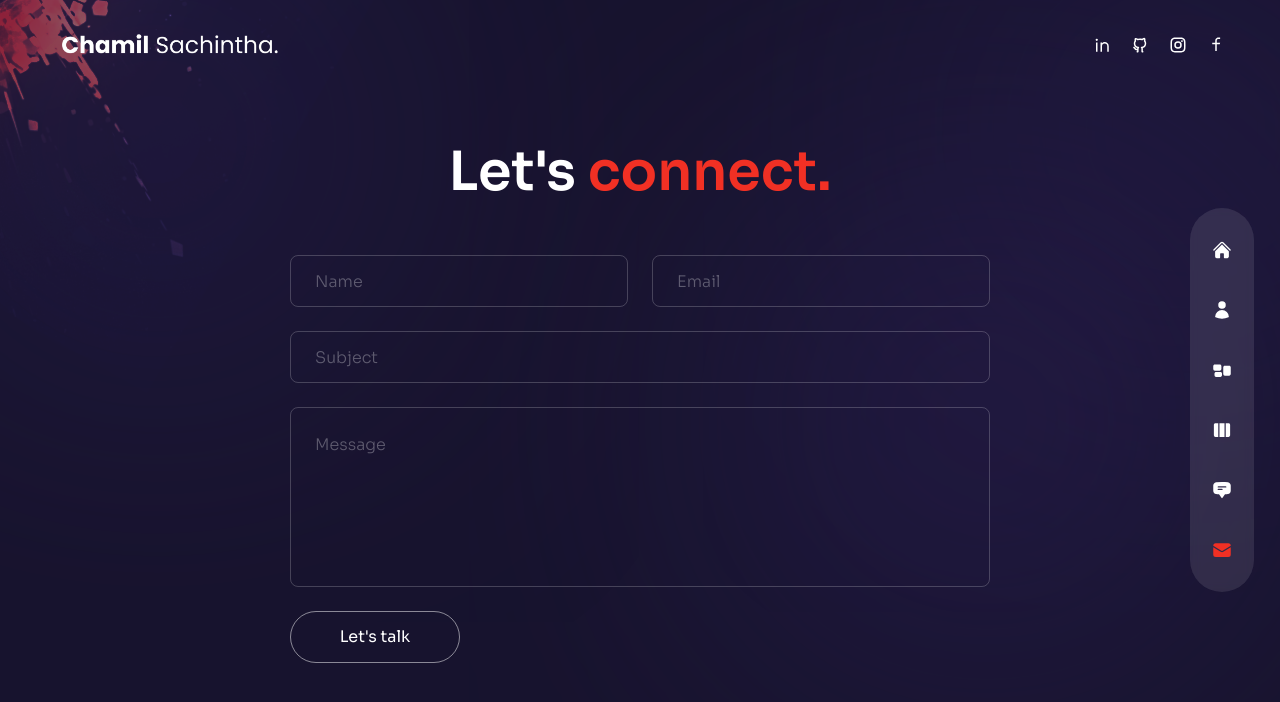
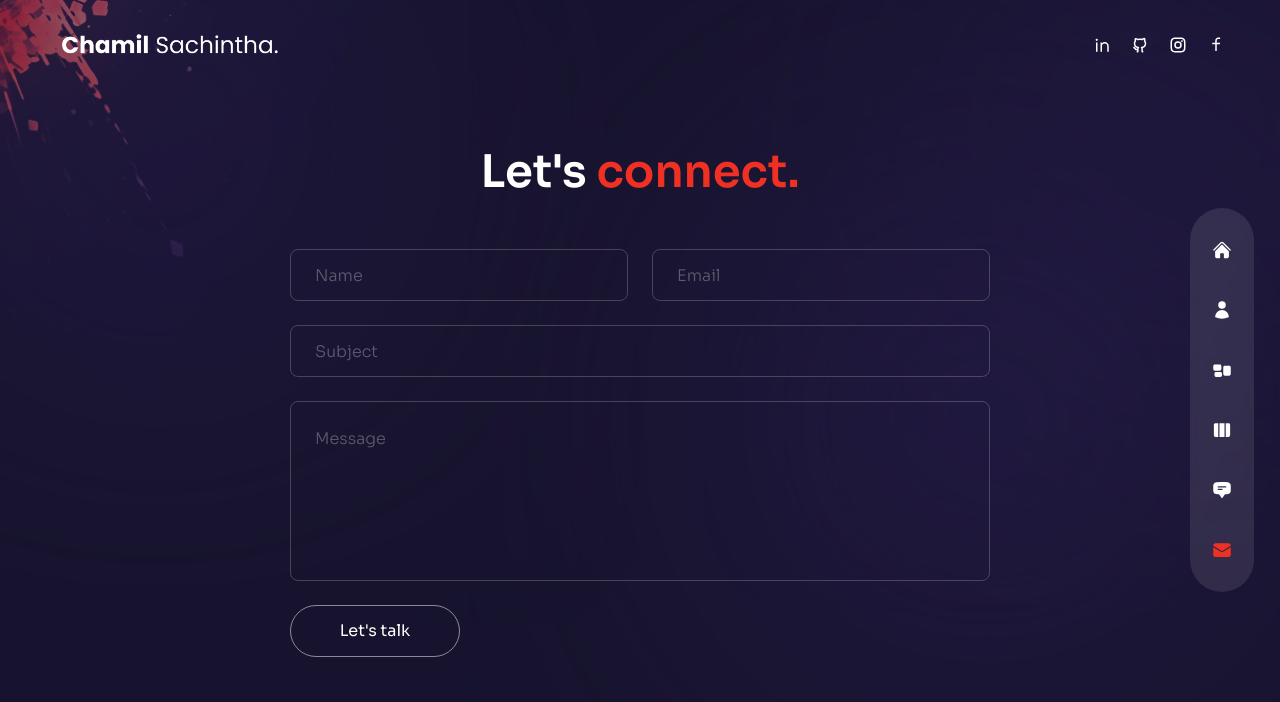
Before and after one commit to ChamilSachintha/Personal-Portfolio-2, a Next.js app: page /contact in a window 1280 px wide. Shown: the top 702 px of the page. Built offline with nearby package versions, Linux system fonts and the light colour scheme.

Commit message:
Change title size in contact page

```diff
--- a/pages/contact/index.js
+++ b/pages/contact/index.js
@@ -22,7 +22,7 @@ const Contact = () => {
             initial="hidden"
             animate="show"
             exit="hidden"
-            className="h2 text-center mb-12"
+            className="h2 text-center mb-12 text-[45px]"
           >
             Let&apos;s <span className="text-accent">connect.</span>
           </motion.h2>
```
